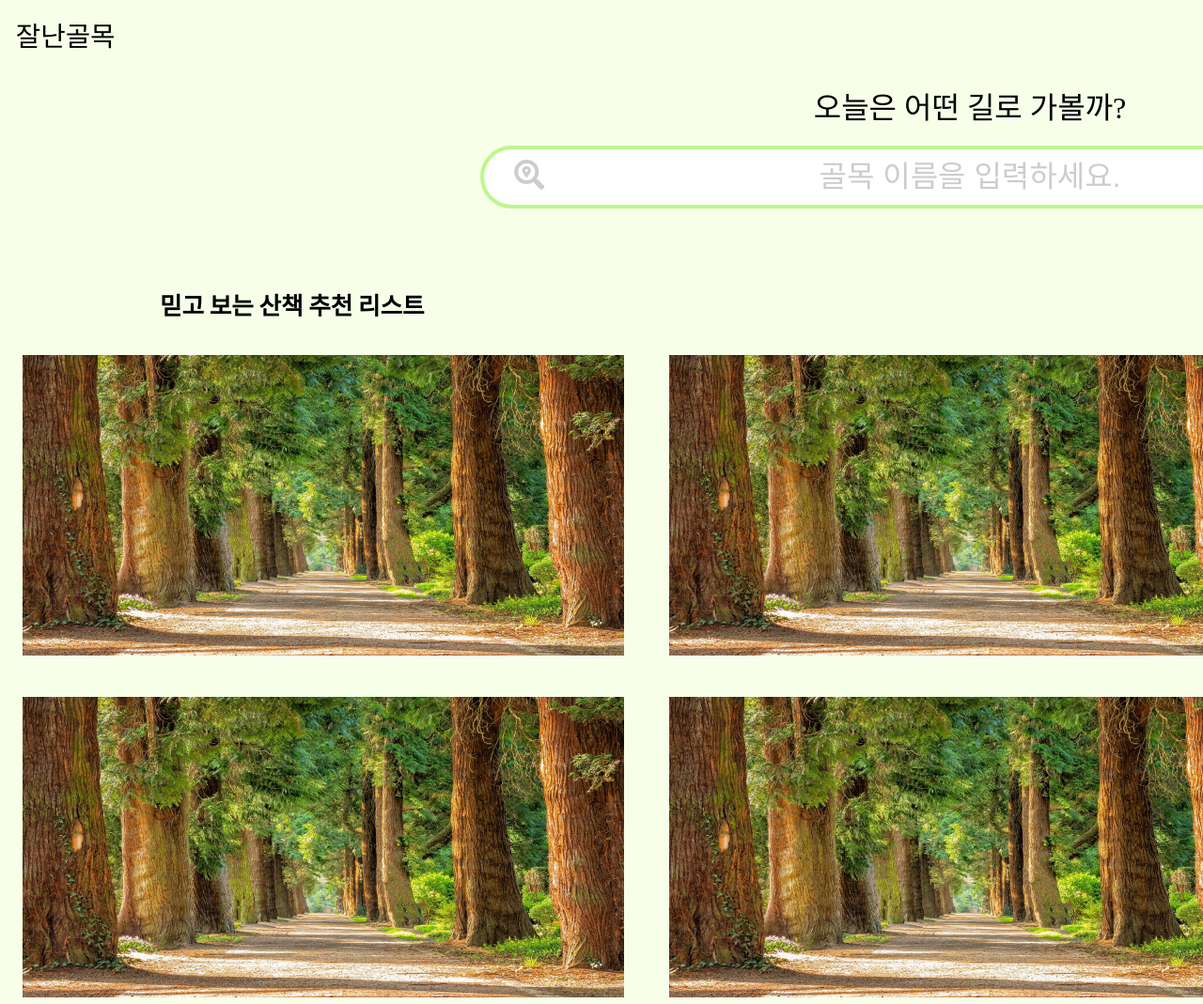
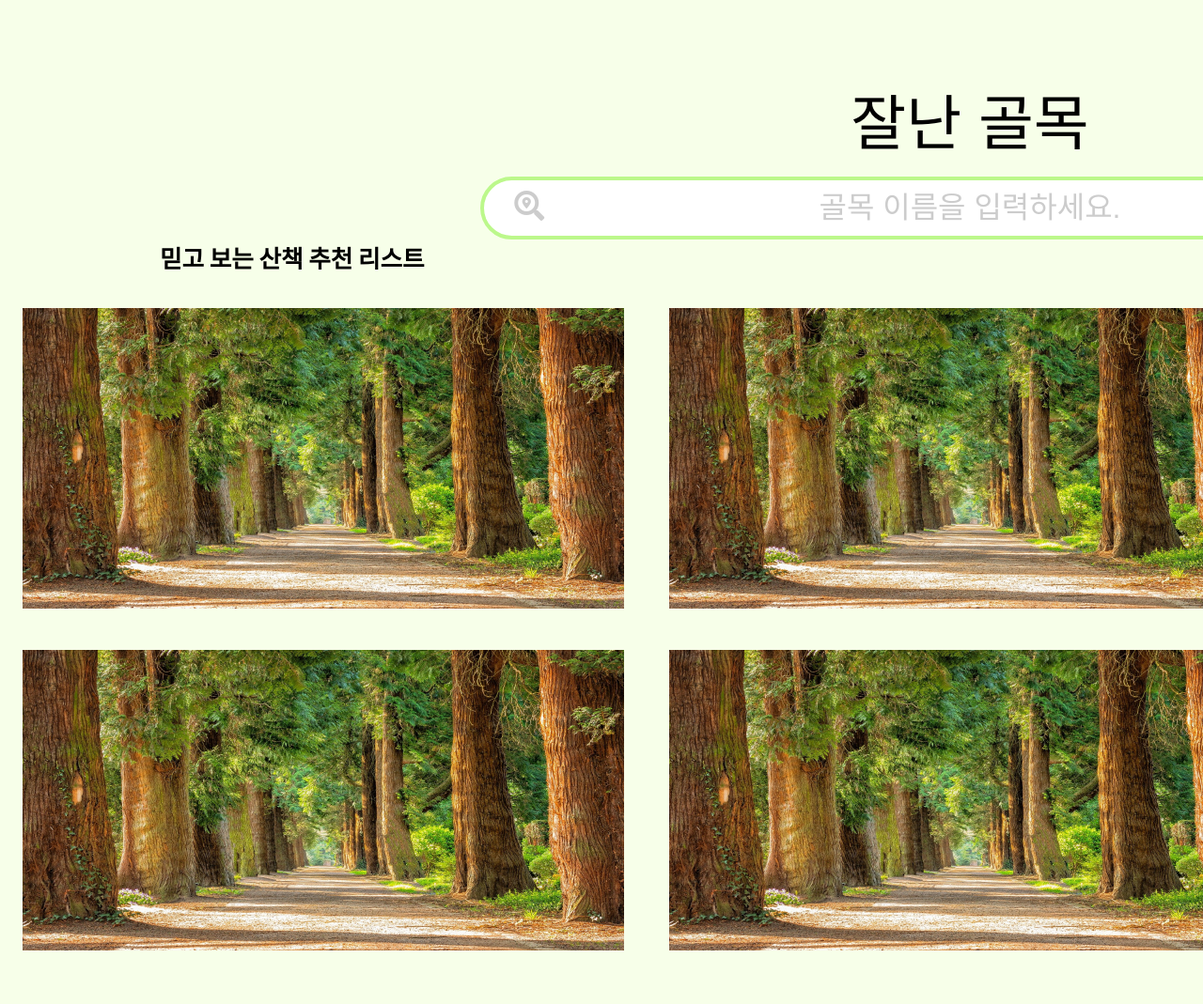
Before and after one commit to doyeon353/jalan-alley, a website: page index.html in a window 1280 px wide. Shown: the top 1069 px of the page at 94% size. Drawn offline with Linux system fonts and the light colour scheme; a web font is replaced by a local one.

Commit message:
header-nav design change

```diff
--- a/css/scss/style.scss
+++ b/css/scss/style.scss
@@ -44,15 +44,15 @@ body {
         .header-title {
             width: 100%;
             text-align: center;
-            padding-top: 2rem;
-            font-size: 2rem;
+            padding-top: 5rem;
+            font-size: 4rem;
+            font-family: $headerfont;
         }
         .serch-alley {
             display: flex;
             height: 90%;
             width: 100%;
             padding-top: 1rem;
-            padding-bottom: 5rem;
             justify-content: center;
             align-items: center;
             div {
--- a/index.html
+++ b/index.html
@@ -5,7 +5,7 @@
   <meta charset="UTF-8" />
   <meta http-equiv="X-UA-Compatible" content="IE=edge" />
   <meta name="viewport" content="width=device-width, initial-scale=1.0" />
-  <link rel="stylesheet" href="css/css/style.min.css" />
+  <link rel="stylesheet" href="dist/css/style.min.css" />
   <link rel="stylesheet" href="https://use.fontawesome.com/releases/v5.15.2/css/all.css"
     integrity="sha384-vSIIfh2YWi9wW0r9iZe7RJPrKwp6bG+s9QZMoITbCckVJqGCCRhc+ccxNcdpHuYu" crossorigin="anonymous" />
   <title>잘난골목</title>
@@ -13,13 +13,13 @@
 
 <body>
   <header>
-    <div class="header-nav">
+    <!-- <div class="header-nav">
       <a href="index.html" class="logo-name">잘난골목</a>
       <div class="add-post">
         <a href="#"><i class="far fa-user"></i></a>
       </div>
-    </div>
-    <div class="header-title">오늘은 어떤 길로 가볼까?</div>
+    </div>-->
+    <div class="header-title">잘난 골목</div>
     <form class="serch-alley">
       <div>
         <div class="serch-container">
```
Also changed, not shown: css/css/style.min.css, dist/css/style.min.css, 3 other files.
